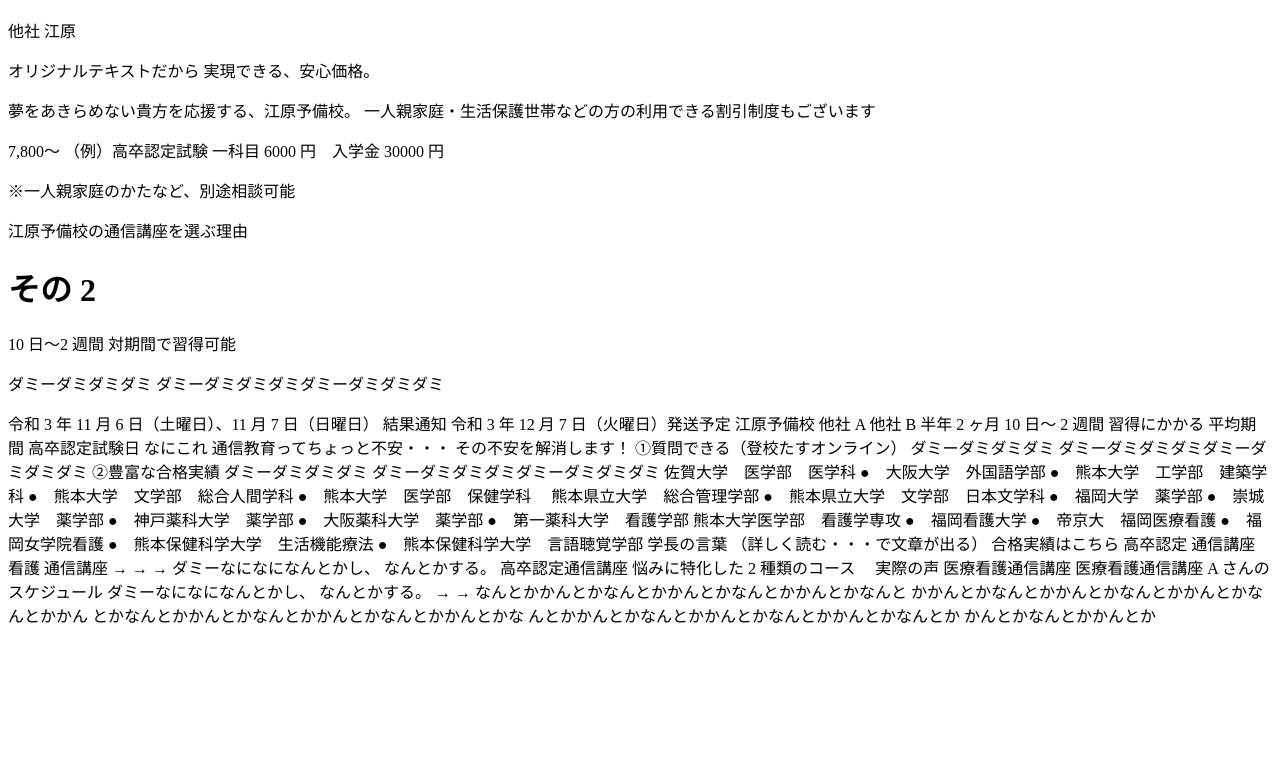
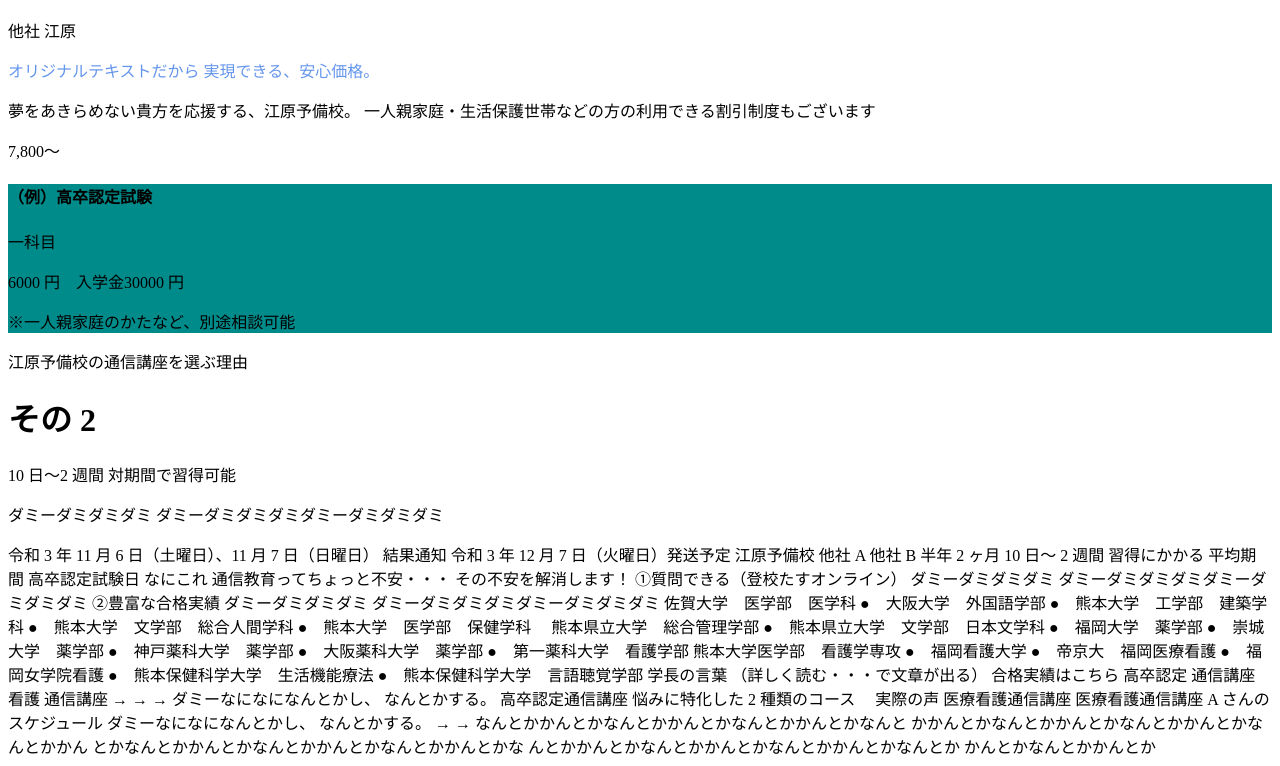
Before and after one commit to sunhi221/yobiko, a plain HTML site: page index.html in a window 1280 px wide. Shown: the part 723-1489 px from the top of the page. Before the commit the page ends 1358 px from the top, so only its background shows below. Drawn offline with nearby package versions, Linux system fonts and the light colour scheme.

Commit message:
やばいって

```diff
--- a/css/style.css
+++ b/css/style.css
@@ -16,3 +16,11 @@ img.newicon{
     width:50px;
     height:25px;
 }
+
+.subtitle{
+    color:cornflowerblue
+}
+
+div.nintei_detail{
+    background-color:darkcyan;
+}
--- a/index.html
+++ b/index.html
@@ -57,7 +57,7 @@
             <img src="src/pop_new.png" class="newicon">
         </div>
         <p>
-            <a href="https://nyzyanai.github.io/yobiko/news">ニュースが出る予定</a>
+            <a href="https://nyzyanai.github.io/yobiko/detailsite/news.html">ニュースが出る予定</a>
 
         <p>
 
@@ -89,19 +89,23 @@
 <h1>その 1</h1>
 他社
 江原
-<p>オリジナルテキストだから
+<p class="subtitle">オリジナルテキストだから
     実現できる、安心価格。</p>
 <p>夢をあきらめない貴方を応援する、江原予備校。
     一人親家庭・生活保護世帯などの方の利用できる割引制度もございます
 </p>
+<p></p>7,800～
+<div class="nintei_detail">
 
-7,800～
-（例）高卒認定試験
-一科目
-6000 円　入学金 30000 円
-<p>※一人親家庭のかたなど、別途相談可能</p>
+    <h4>（例）高卒認定試験</h4>
+    <p>一科目</p>
+    <p>6000 円　入学金30000 円</p>
+
+    <p>※一人親家庭のかたなど、別途相談可能</p>
+
+</div>
+
 <p>江原予備校の通信講座を選ぶ理由</p>
-
 <h1>その 2</h1>
 
 10 日～2 週間
```
